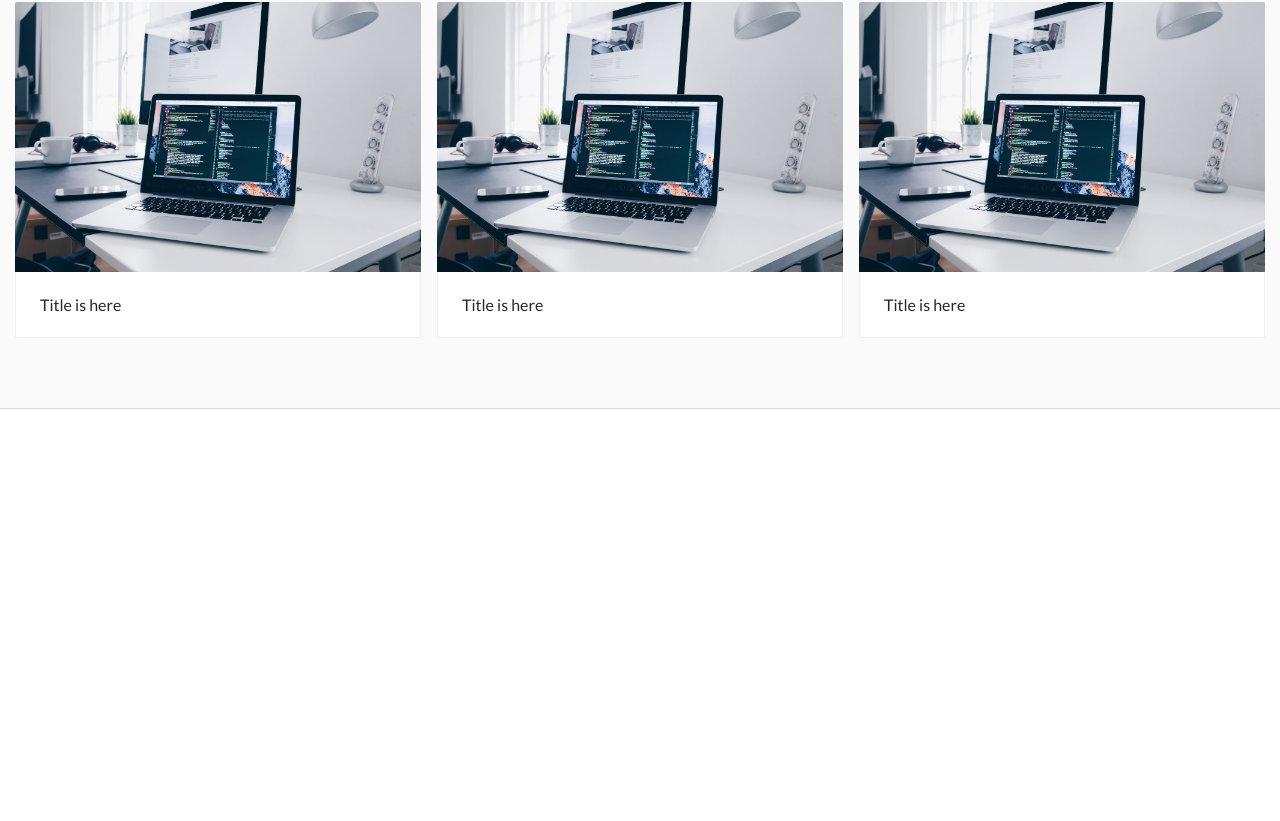
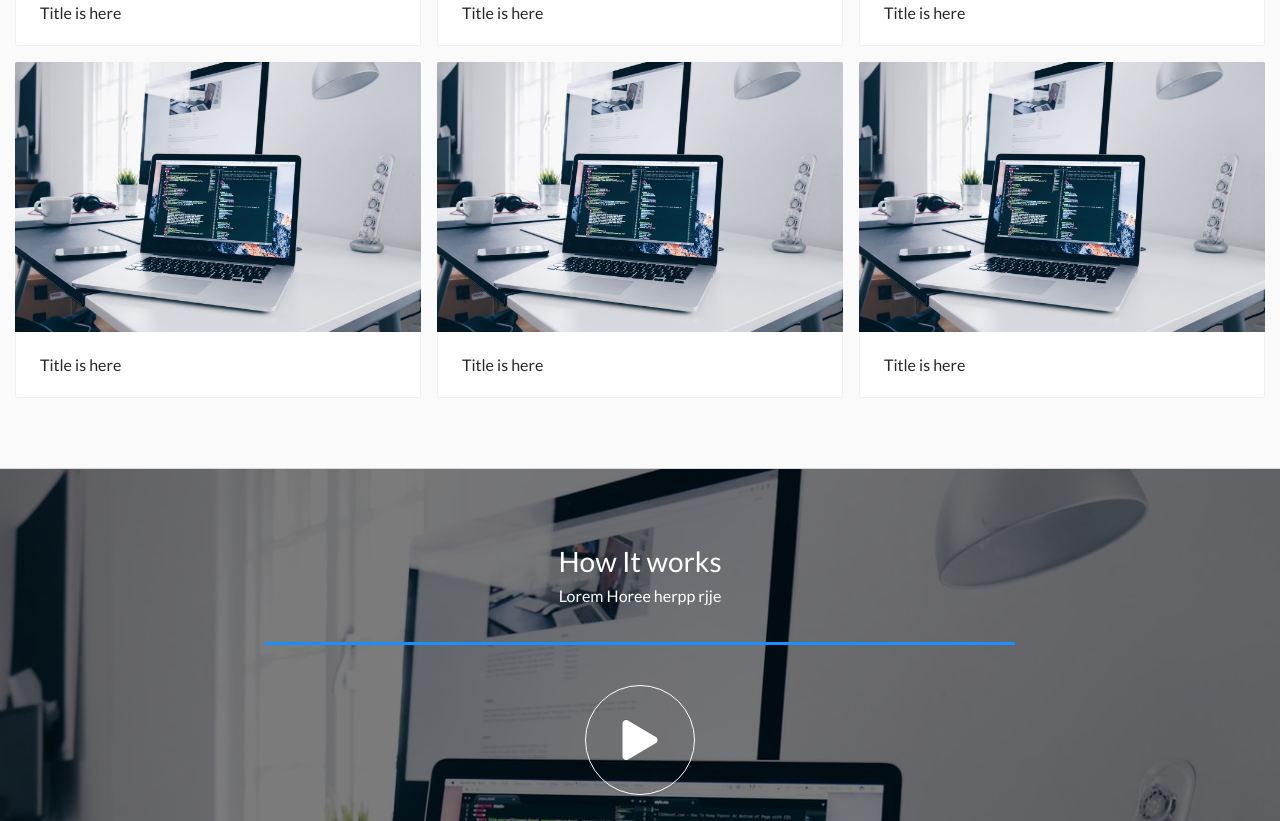
Before and after one commit to YasirHasn9/dive-into-ant, a React (Create React App) app in the folder dive-in-antd/: page / in a window 1280 px wide. Shown: the part 1979-2800 px from the top of the page. Before the commit the page ends 2388 px from the top, so only its background shows below. Built offline with nearby package versions, Linux system fonts and the light colour scheme.

Commit message:
works section

```diff
--- /dev/null
+++ b/dive-in-antd/src/components/home/works.js
@@ -0,0 +1,50 @@
+import React from "react"
+import { Modal, Button } from 'antd';
+
+class AppWorks extends  React.Component {
+    state = { visible: false };
+
+    showModal = () => {
+      this.setState({
+        visible: true,
+      });
+    };
+
+
+    handleCancel = e => {
+      console.log(e);
+      this.setState({
+        visible: false,
+      });
+    };
+
+    render(){
+        return (
+            <div className="block worksBlock">
+                <div className="container-fluid">
+                    <div className="titleHolder">
+                     <h2> How It works</h2>
+                     <p>Lorem Horee herpp rjje</p>
+                    </div>
+                    <div className="contentHolder">
+                    <Button type="primary" onClick={this.showModal}>
+                           <div><i className="fas fa-play"></i></div>
+                    </Button>
+
+                    </div>
+
+        <Modal
+          title="title"
+          visible={this.state.visible}
+          onCancel={this.handleCancel}
+          footer={null}
+        >
+            <iframe width="100%" height="350" src="https://www.youtube.com/watch?v=Bs4ZODVvHsQ"></iframe>
+        </Modal>
+                </div>
+            </div>
+        )
+    }
+}
+
+export default AppWorks
--- /dev/null
+++ b/dive-in-antd/src/components/home/works.scss
@@ -0,0 +1,38 @@
+.worksBlock {
+  background: url("../../assets/images/hero.jpeg") no-repeat;
+  background-position: 50% 0;
+  background-size: cover;
+  background-attachment: fixed;
+  color: #fff;
+  position: relative;
+}
+
+.worksBlock:before {
+  content: "";
+  background: rgba(0, 0, 0, 0.5);
+  position: absolute;
+  top: 0;
+  bottom: 0;
+  left: 0;
+  right: 0;
+}
+
+.worksBlock h2 {
+  color: #fff;
+}
+
+.worksBlock .contentHolder {
+  text-align: center;
+}
+
+.worksBlock .contentHolder button {
+  font-size: 40px;
+  line-height: 1;
+  background: none;
+  border: 1px solid #fff;
+  color: #fff;
+  padding: 30px;
+  border-radius: 50%;
+  width: 110px;
+  height: 110px;
+}
--- a/dive-in-antd/src/index.scss
+++ b/dive-in-antd/src/index.scss
@@ -13,11 +13,6 @@ body {
   font-weight: 400;
   box-sizing: border-box;
 }
-
-@import "./components/common/header.scss";
-@import "./components/home/hero.scss";
-@import "./components/home/about.scss";
-@import "./components/home/features.scss";
 
 .container-fluid {
   margin: 0 auto;
@@ -80,3 +75,8 @@ p {
     }
   }
 }
+@import "./components/common/header.scss";
+@import "./components/home/hero.scss";
+@import "./components/home/about.scss";
+@import "./components/home/features.scss";
+@import "./components/home/works.scss";
--- a/dive-in-antd/src/view/Home.js
+++ b/dive-in-antd/src/view/Home.js
@@ -8,6 +8,7 @@ import React from "react"
 import AppHero from "../components/home/hero"
 import AppAbout from "../components/home/about"
 import AppFeatures from "../components/home/features"
+import AppWorks from "../components/home/works"
 
 const AppHome = () => {
     return (
@@ -15,6 +16,7 @@ const AppHome = () => {
              <AppHero />
              <AppAbout />
              <AppFeatures />
+             <AppWorks />
         </div>
     )
 }
```
